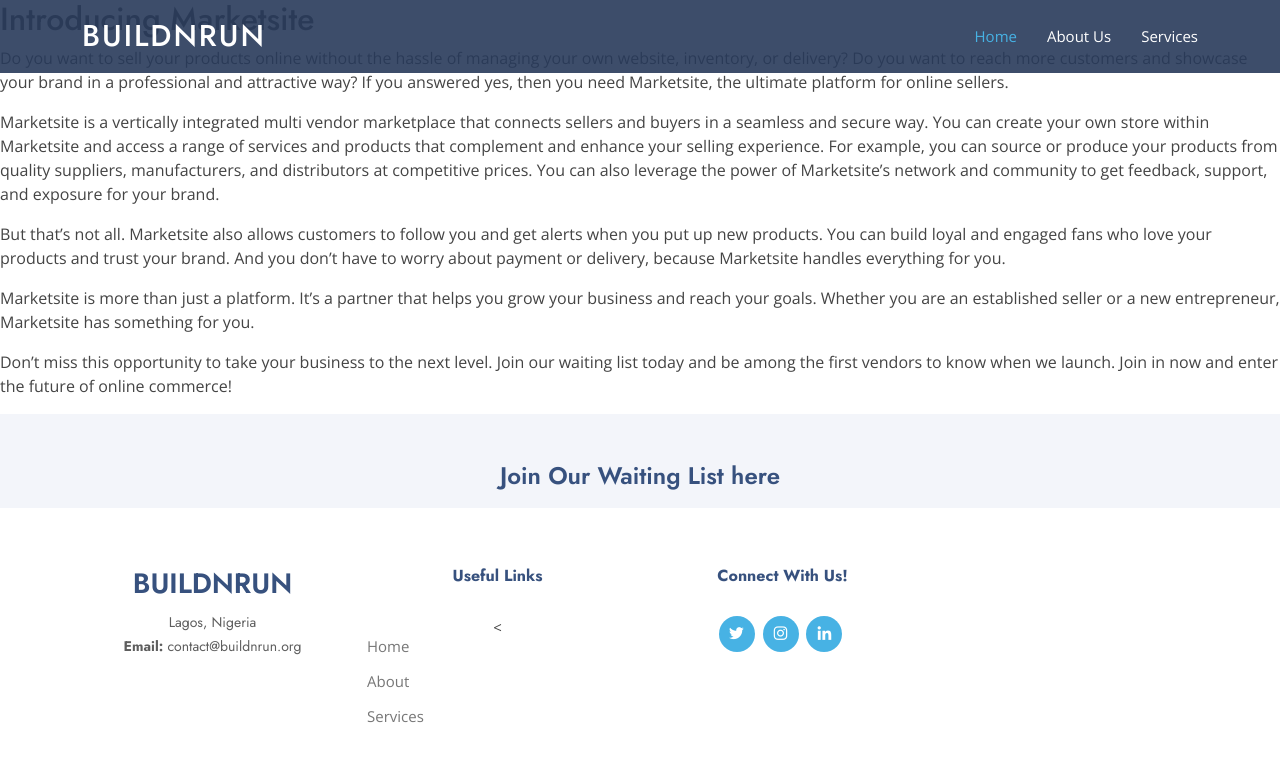
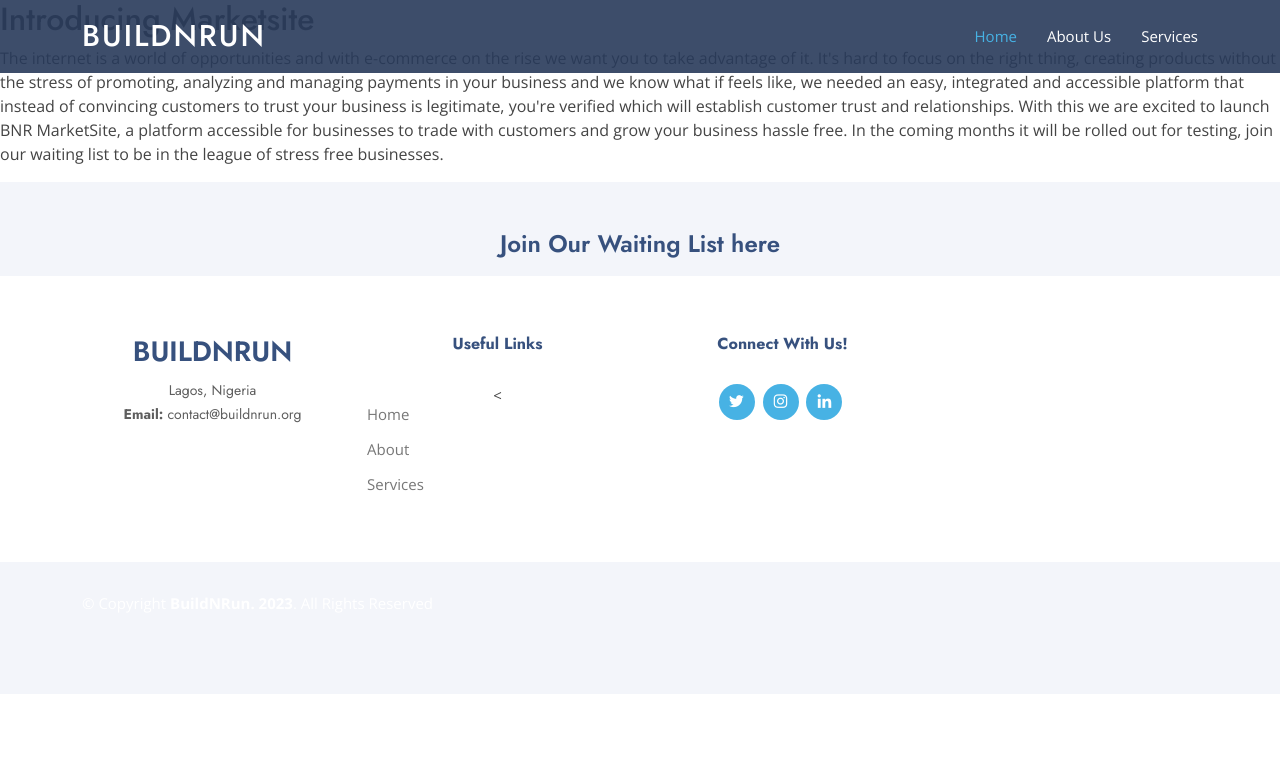
Before and after one commit to EdemGold/BNRS, a plain HTML site: page waitlist.html in a window 1280 px wide. Drawn offline with nearby package versions, Linux system fonts and the light colour scheme.

Commit message:
Update Waitlist content

```diff
--- a/waitlist.html
+++ b/waitlist.html
@@ -63,21 +63,11 @@
             <div class="portfolio-info">
               <h2>Introducing Marketsite</h2>
               <p>
-                Do you want to sell your products online without the hassle of managing your own website, inventory, or delivery? Do you want to reach more customers and showcase your brand in a professional and attractive way? If you answered yes, then you need Marketsite, the ultimate platform for online sellers.
-              </p>
-               <p>
-                Marketsite is a vertically integrated multi vendor marketplace that connects sellers and buyers in a seamless and secure way. You can create your own store within Marketsite and access a range of services and products that complement and enhance your selling experience. For example, you can source or produce your products from quality suppliers, manufacturers, and distributors at competitive prices. You can also leverage the power of Marketsite’s network and community to get feedback, support, and exposure for your brand.
-              </p>
-              <p>
-                But that’s not all. Marketsite also allows customers to follow you and get alerts when you put up new products. You can build loyal and engaged fans who love your products and trust your brand. And you don’t have to worry about payment or delivery, because Marketsite handles everything for you.
-              </p>
-              <p>
-                Marketsite is more than just a platform. It’s a partner that helps you grow your business and reach your goals. Whether you are an established seller or a new entrepreneur, Marketsite has something for you.
-              </p>
-              <p>
-               Don’t miss this opportunity to take your business to the next level. Join our waiting list today and be among the first vendors to know when we launch. Join in now and enter the future of online commerce!
+
+The internet is a world of opportunities and with e-commerce on the rise we want you to take advantage of it. It's hard to focus on the right thing, creating products without the stress of promoting, analyzing and managing payments in your business and we  know what if feels like, we needed an easy, integrated and accessible  platform that instead of convincing customers to trust your business is legitimate, you're verified which will establish customer trust and relationships. With this  we are excited to launch BNR MarketSite, a platform accessible for businesses to trade with customers and grow your business hassle free. In the coming months it will be  rolled out for testing, join our waiting list to be in the league of stress free businesses.
 
               </p>
+
 
             </div>
           </div>
```
